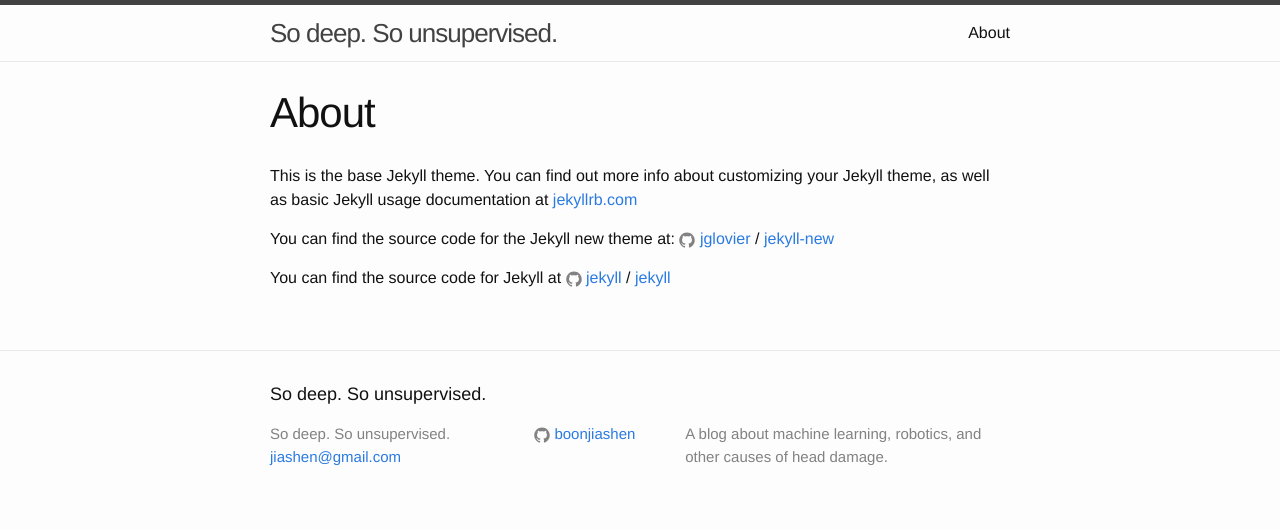
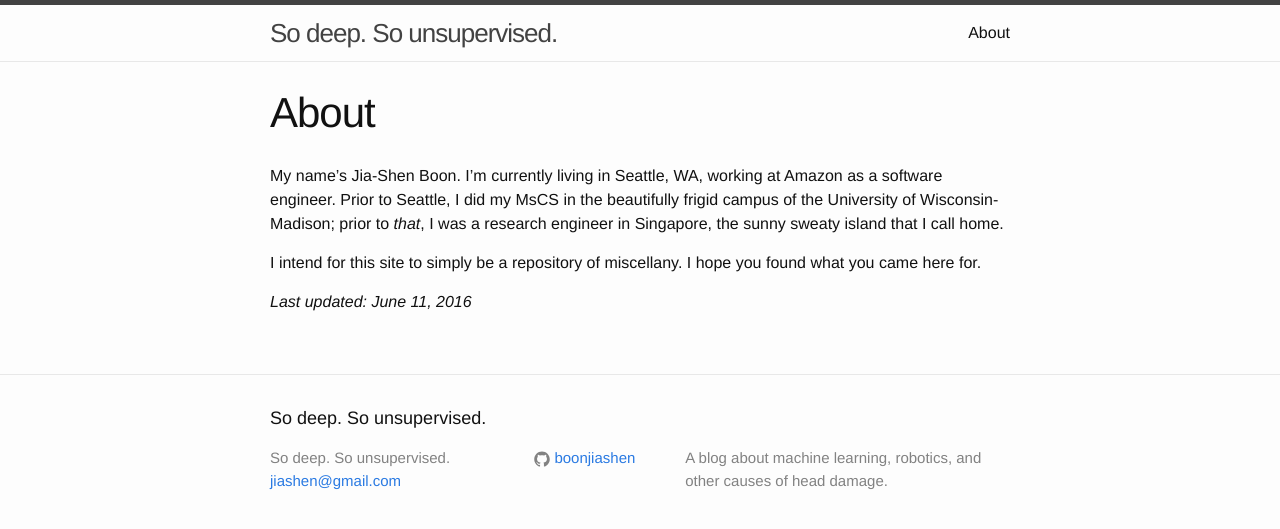
Before and after one commit to boonjiashen2/boonjiashen2.github.io, a Jekyll site: the page built from about.md, in a window 1280 px wide. Shown: the top 529 px of the page. Built offline with Jekyll 4.4.1, drawn with Linux system fonts in a browser that asks for light colours.

Commit message:
Update about page

```diff
--- a/about.md
+++ b/about.md
@@ -4,12 +4,8 @@ title: About
 permalink: /about/
 ---
 
-This is the base Jekyll theme. You can find out more info about customizing your Jekyll theme, as well as basic Jekyll usage documentation at [jekyllrb.com](http://jekyllrb.com/)
+My name's Jia-Shen Boon. I'm currently living in Seattle, WA, working at Amazon as a software engineer. Prior to Seattle, I did my MsCS in the beautifully frigid campus of the University of Wisconsin-Madison; prior to _that_, I was a research engineer in Singapore, the sunny sweaty island that I call home.
 
-You can find the source code for the Jekyll new theme at:
-{% include icon-github.html username="jglovier" %} /
-[jekyll-new](https://github.com/jglovier/jekyll-new)
+I intend for this site to simply be a repository of miscellany. I hope you found what you came here for.
 
-You can find the source code for Jekyll at
-{% include icon-github.html username="jekyll" %} /
-[jekyll](https://github.com/jekyll/jekyll)
+_Last updated: June 11, 2016_
```
